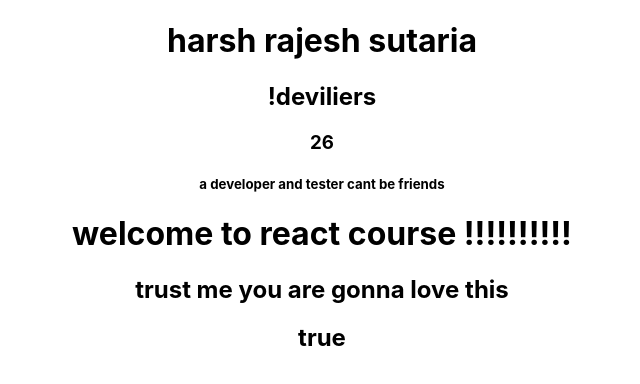
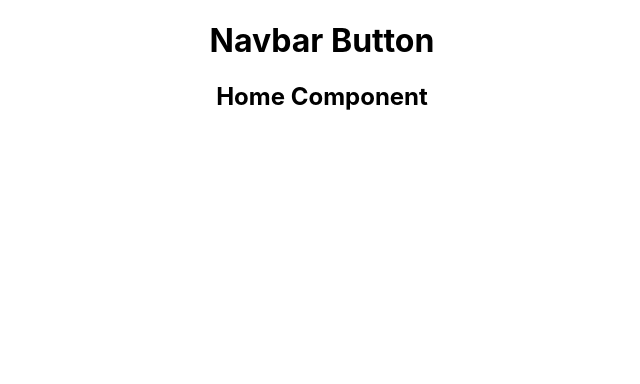
Before and after one commit to Harshsutaria/react-blog, a React (Create React App) app: page / in a window 1280 px wide. Shown: the top 384 px of the page, without its empty margins (318-958 px from the left). Built offline with nearby package versions, Linux system fonts and the light colour scheme.

Commit message:
added multiple components R[6]

```diff
--- a/src/App.js
+++ b/src/App.js
@@ -1,10 +1,12 @@
 import "./App.css";
+import Navbar from "./Navbar";
+import Home from "./Home";
 
 function App() {
-  const name = "harsh rajesh sutaria";
-  const person = { a: "abd", surname: "deviliers" };
-  let like = 50;
-  let c = `trust me you are gonna love this`;
+  // const name = "harsh rajesh sutaria";
+  // const person = { a: "abd", surname: "deviliers" };
+  // let like = 50;
+  // let c = `trust me you are gonna love this`;
   return (
     // the only thing which we cannot output is boolean and object directly but we can pass obj.property
     /**
@@ -13,13 +15,19 @@ function App() {
 
     <div className="App">
       <div className="content">
-        <h1>{name}</h1>
+        <div className="navbar">
+          <Navbar></Navbar>
+        </div>
+        <div className="homePage">
+          <Home />
+        </div>
+        {/* <h1>{name}</h1>
         <h2>!{person.surname}</h2>
         <h3>{5 + 6 + 7 + 8}</h3>
         <h5>{`a developer and tester cant be friends`}</h5>
         <h1>{"welcome to react course !!!!!!!!!!"}</h1>
         <h2>{c}</h2>
-        <h2>{String(true)}</h2>
+        <h2>{String(true)}</h2> */}
       </div>
     </div>
   );
--- /dev/null
+++ b/src/Home.js
@@ -0,0 +1,6 @@
+let Home = () => {
+  let homeTitle = `Home Component`;
+  return <h2>{homeTitle}</h2>;
+};
+
+export default Home;
--- /dev/null
+++ b/src/Navbar.js
@@ -0,0 +1,7 @@
+let Navbar = () => {
+  let navTitle = `Navbar Button`;
+
+  return <h1>{navTitle}</h1>;
+};
+
+export default Navbar;
```
